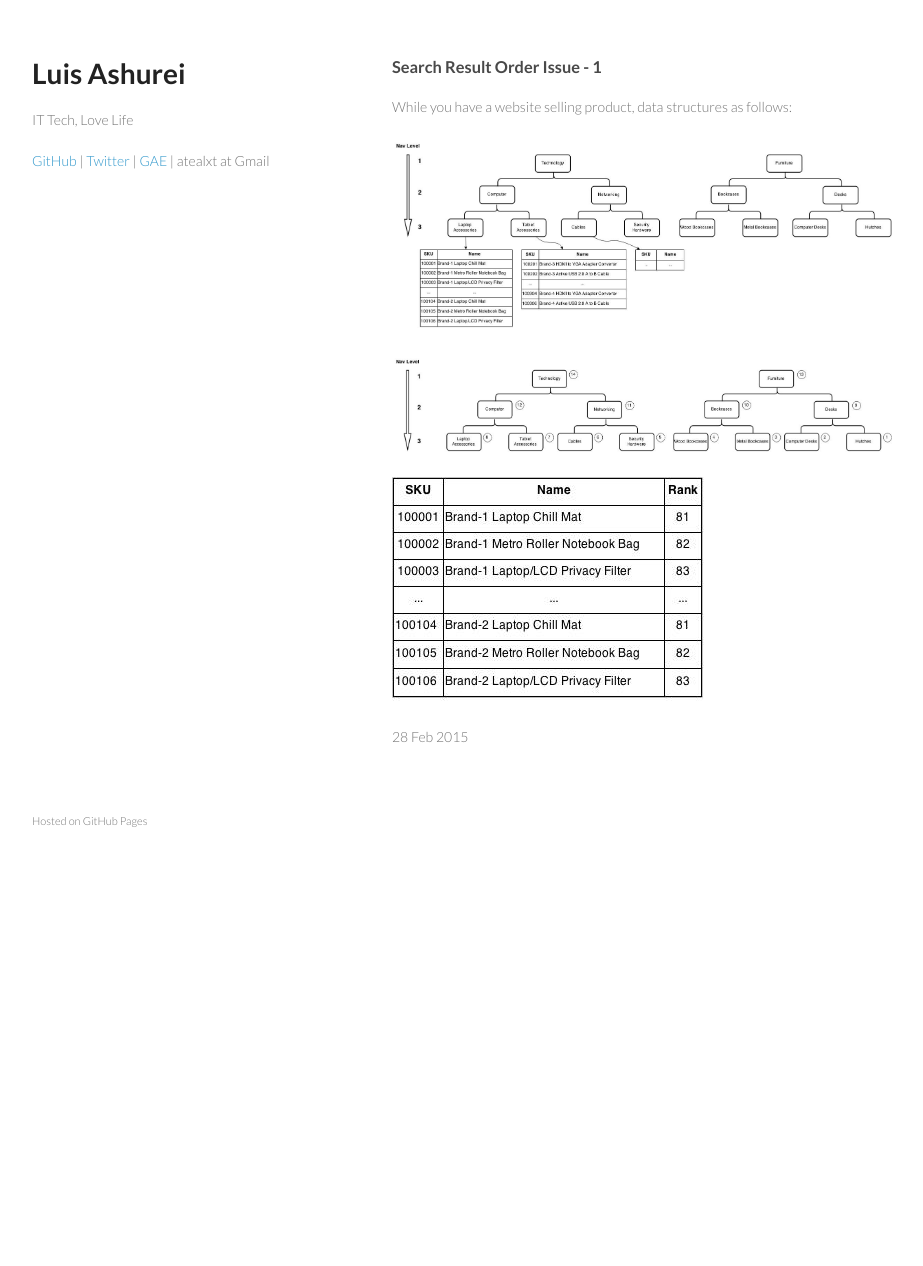
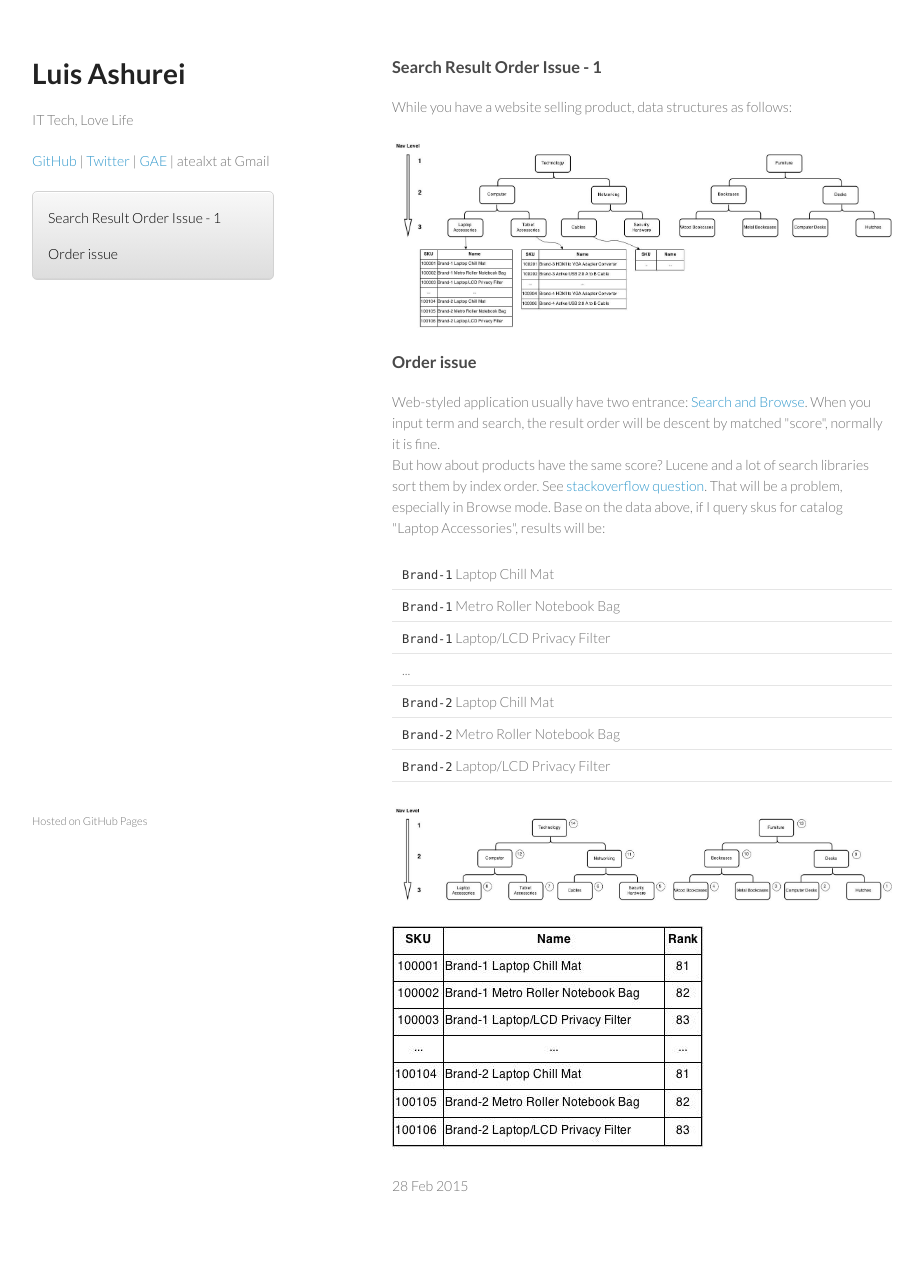
Before and after one commit to atealxt/atealxt.github.io, a Jekyll site: the page built from _posts/2015-02-28-search-result-order-issue-1.html, in a window 1280 px wide. Shown: the whole page, without its empty margins (178-1101 px from the left). Built offline with Jekyll 4.4.1, drawn with Linux system fonts in a browser that asks for light colours; comment, search, counter and statistics services are not loaded; before the commit the page ends 900 px from its top, so only the background shows below that.

Commit message:
Update 2015-02-28-search-result-order-issue-1.html

```diff
--- a/_posts/2015-02-28-search-result-order-issue-1.html
+++ b/_posts/2015-02-28-search-result-order-issue-1.html
@@ -20,6 +20,30 @@ While you have a website selling product, data structures as follows:
 </a>
 </p>
 
+<h3>
+<a href="#order-issue" name="order-issue" class="anchor"><span class="octicon octicon-link"></span></a>
+Order issue
+</h3>
+
+<p>
+Web-styled application usually have two entrance: <a href="https://atealxt.github.io/2014/08/20/architecture-of-search-platform.html#search-browse" target="_blank">Search and Browse</a>.
+When you input term and search, the result order will be descent by matched "score", normally it is fine. <br>
+But how about products have the same score? Lucene and a lot of search libraries sort them by index order. See <a href="http://stackoverflow.com/questions/10310194/how-are-results-ordered-in-solr-in-a-match-all-docs-query" target="_blank">stackoverflow question</a>.
+That will be a problem, especially in Browse mode. Base on the data above, if I query skus for catalog "Laptop Accessories", results will be:
+</p>
+
+<table>
+  <tbody>
+    <tr><td><code>Brand-1</code> Laptop Chill Mat</td></tr>
+    <tr><td><code>Brand-1</code> Metro Roller Notebook Bag</td></tr>
+    <tr><td><code>Brand-1</code> Laptop/LCD Privacy Filter</td></tr>
+    <tr><td>...</td></tr>
+    <tr><td><code>Brand-2</code> Laptop Chill Mat</td></tr>
+    <tr><td><code>Brand-2</code> Metro Roller Notebook Bag</td></tr>
+    <tr><td><code>Brand-2</code> Laptop/LCD Privacy Filter</td></tr>
+  </tbody>
+</table>
+
 <p>
 <a href="/images/20150228/default_order_issue2.jpg" target="_blank">
   <img src="/images/20150228/default_order_issue2.jpg" alt="default_order_issue2 image" title="Click to View Full Size"/>
```
